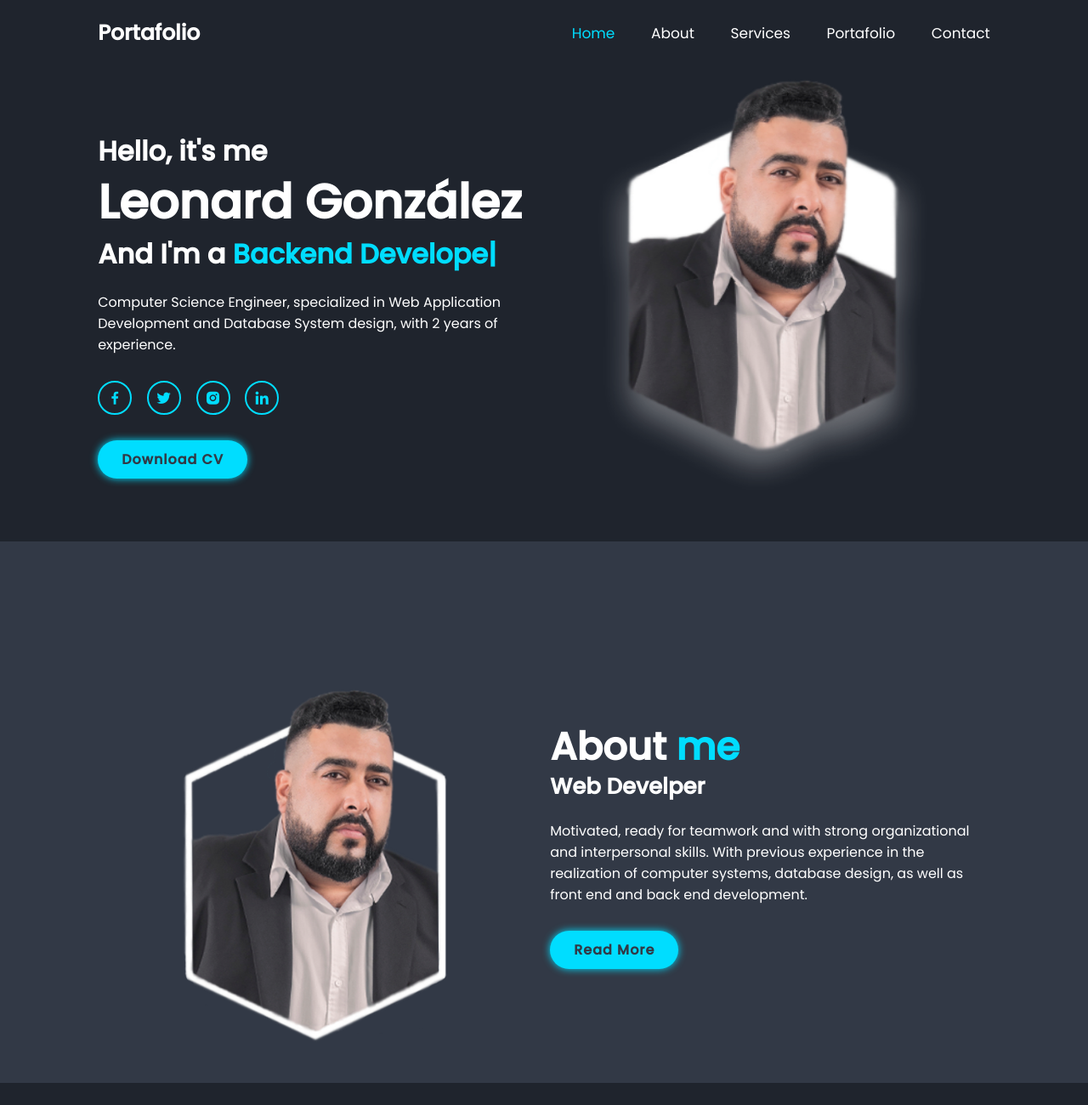
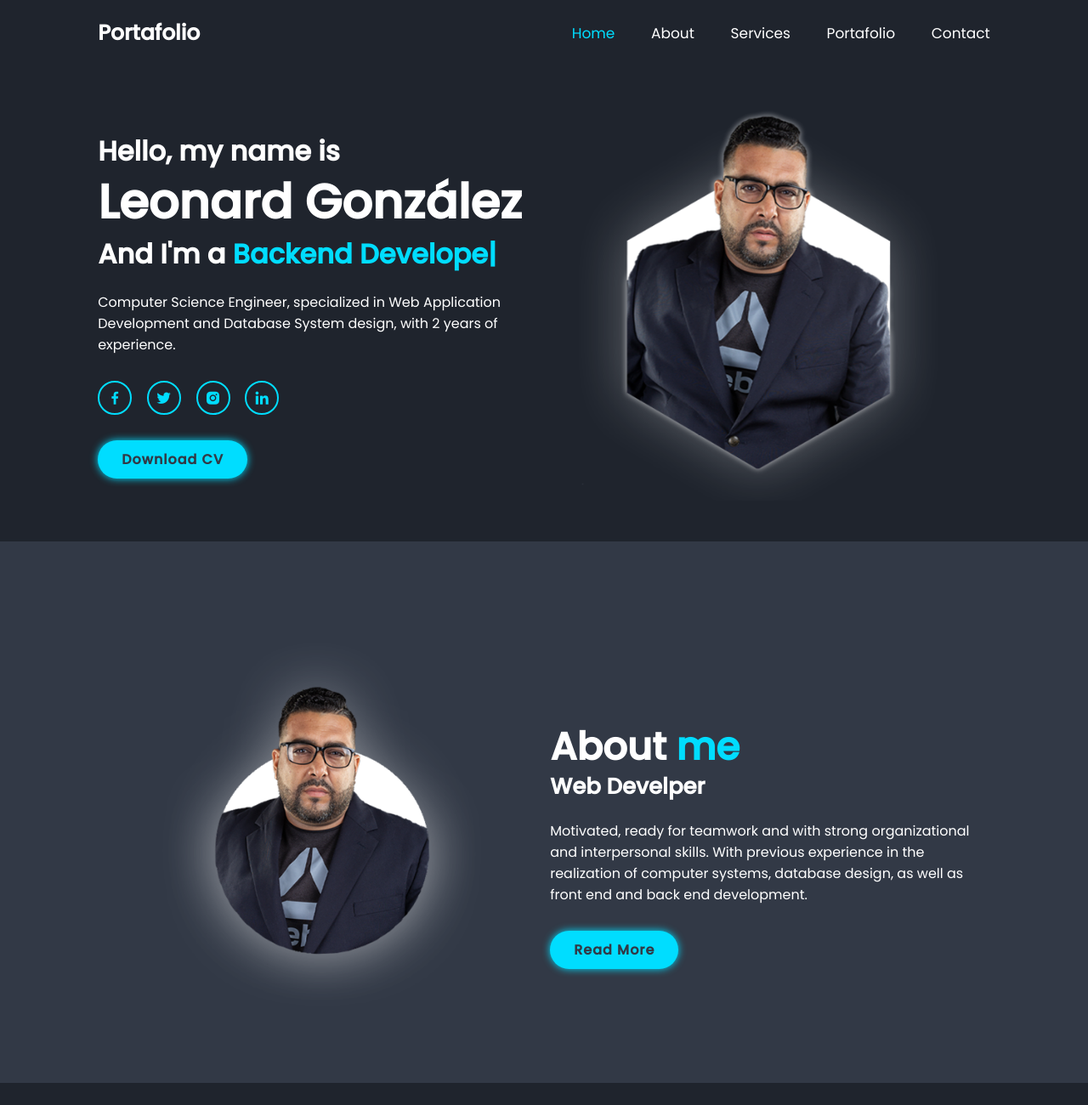
Before and after one commit to leonardglez12485/portafolio, a website: page index.html in a window 1280 px wide. Shown: the top 1300 px of the page at 85% size. Drawn offline with nearby package versions, Linux system fonts and the light colour scheme.

Commit message:
Actualizando Imagenes

```diff
--- a/index.html
+++ b/index.html
@@ -31,7 +31,7 @@
     <!-- Home Section Design -->
     <section class="home" id="home">
         <div class="home-connect">
-            <h3> Hello, it's me </h3>
+            <h3> Hello, my name is </h3>
             <h1>Leonard González</h1>
             <h3>And I'm a <span class="multiple-text"></span></h3>
             <p>Computer Science Engineer, specialized in Web Application Development and Database System design, with 2 years of experience.</p>
@@ -44,13 +44,13 @@
             <a href="#" class="btn">Download CV</a>
         </div>
         <div class="home-img">
-            <img src="./img/Foto1.png" alt="">
+            <img src="./img/Foto2.png" alt="">
         </div>
     </section>
     <!-- About section design -->
     <section class="about" id="about">
         <div class="about-img">
-            <img src="./img/about.png" alt="">
+            <img src="./img/about1.png" alt="">
         </div>
         <div class="about-conect">
             <h2 class="heading">About <span>me</span></h2>
```
Also changed, not shown: img/142-1421191_egyptian-frame-expanded-plantilla-de-hexagono-clipart.png (added), img/Foto2.png (added), img/Sin título-2.png (added), img/about1.png (added), 1 other file.
